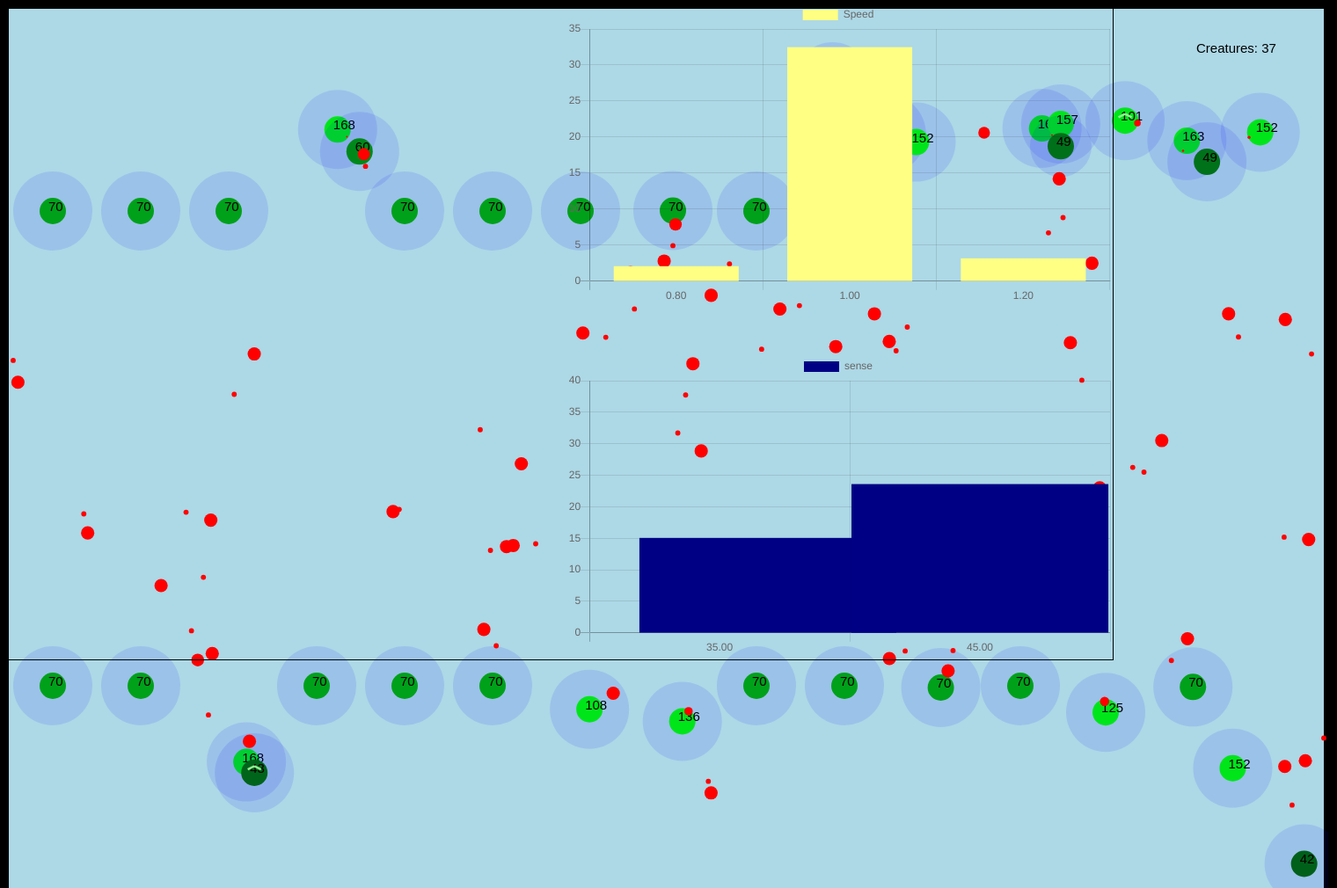
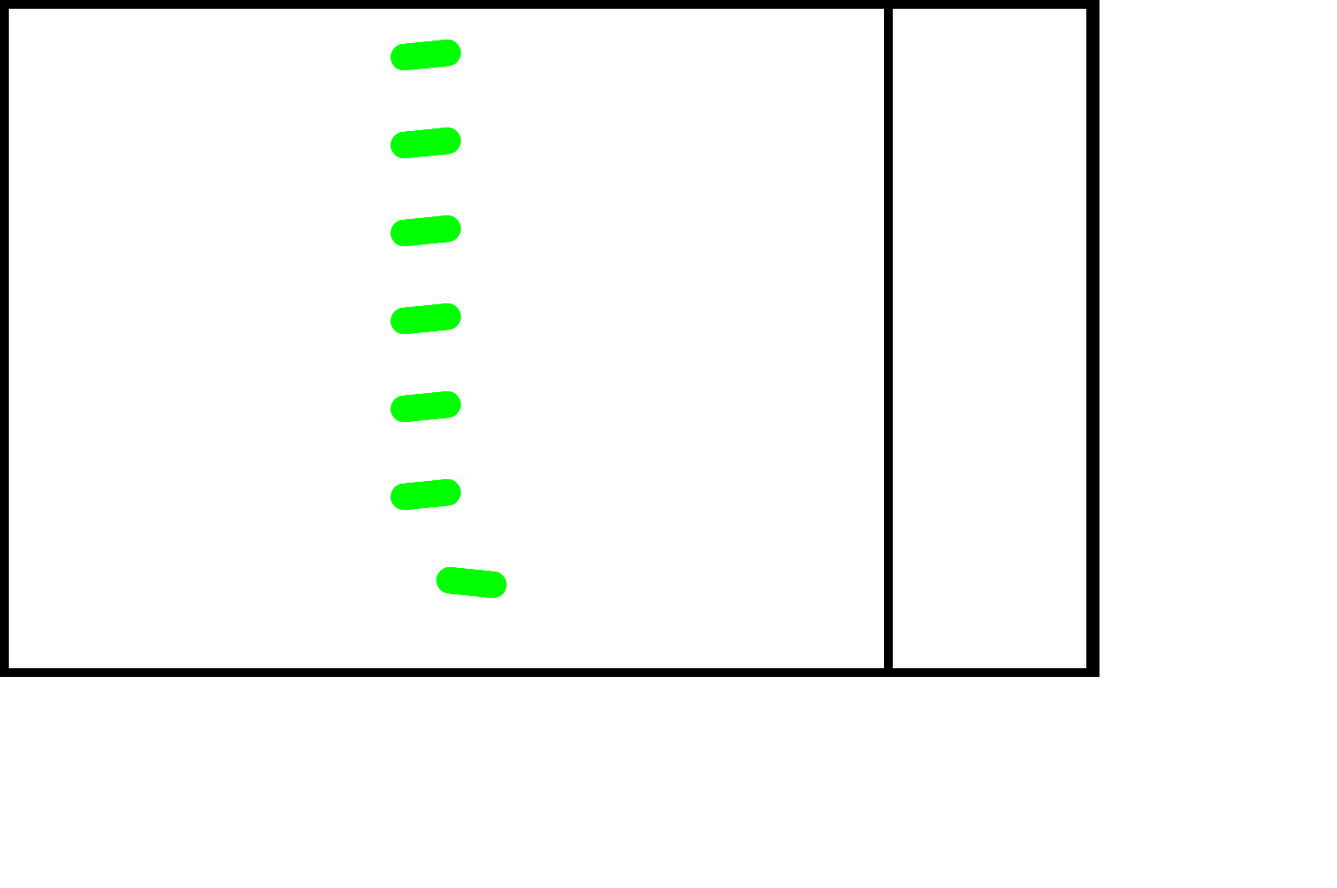
Before and after one commit to tommy-couzens/primer-inspired-animations, a plain HTML site: page natural-selection/index.html in a window 1280 px wide. Shown: the whole page at 88% size, 1520 px wide, since content can reach past the window. After the commit the page ends 800 px from the top, so only its background shows below. Drawn offline with nearby package versions, Linux system fonts and the light colour scheme; animation ran at ten frames a second.

Commit message:
got it to do some real machine learning with neat! realised in the process I shouldn't use neat

```diff
--- /dev/null
+++ b/natural-selection/NEAT.js
@@ -0,0 +1,429 @@
+/*
+	Author: ExtensionShoe
+	Date: 24/06/2019
+	License: MIT
+*/
+
+"use strict";
+
+function NEAT(network, popsize, mutationrate, activationfunc) {
+
+	let fs;
+	if (typeof module !== 'undefined' && typeof module.exports !== 'undefined') fs = require('fs');
+
+	console.time('Creating Network Took: ');
+
+	// Check if constructor has only 1 value assigned meaning we are parsing the network previously exported from export().
+	if (popsize === undefined) {
+		console.log('Parsing...');
+
+		try { // Try to parse the previously exported network.
+			network = JSON.parse(network);
+			if (network.length === 5) { // Check if the length of the parsed array is valid.
+				this.network = network[0];
+				this.popsize = network[1];
+				this.mutationrate = network[2];
+				this.activationfunc = network[3];
+				this.population = network[4];
+			} else {
+				throw "Wrong input length!"; // Self explanatory.
+			}
+		} catch (error) {
+			throw "Parsing the network failed! Did you set the constructor correctly? " + error;
+		}
+
+		console.log('Parsing complete.');
+
+
+	} else {  // If we are creating a network from scratch use all constructor values.
+		this.network = network;
+
+		for (let i = 0; i < this.network.length; i++) { // Check if the network structure is valid.
+			if (this.network[i] === undefined || this.network[i] <= 0) {
+				throw "Invalid network structure!";
+			}
+		}
+
+
+		if (popsize <= 1) { // NEAT algorithm can not work with populations smaller than 1 so we check if that's the case.
+			console.error('Population size must be at least 2!');
+			console.error('Setting population size to 2!');
+			popsize = 2;
+		}
+
+
+		if (activationfunc !== 'sigmoid' && activationfunc !== 'tanh') { // Check if the given activation function is a valid one if not take action.
+			console.error('Invalid activation function has been set!');
+			console.error('Setting activation function to sigmoid!');
+			activationfunc = 'sigmoid';
+		}
+
+		this.popsize = popsize;
+		this.mutationrate = mutationrate;
+		this.population = [];
+		this.activationfunc = activationfunc;
+
+
+		// Generating creatures.
+		for (let y = 0; y < this.popsize; y++) {
+
+			let weights = [];
+			let vals = [];
+			let bias_weights = [];
+
+
+			// Generating random bias neuron weights.
+			for (let i = 0; i < this.network.length - 1; i++) {
+				let temp = [];
+				for (let q = 0; q < this.network[i + 1]; q++) {
+					temp.push((Math.random() * (-1 - 1) + 1));
+				}
+				bias_weights.push(temp);
+			}
+
+
+
+			// Generating random weights.
+			for (let i = 0; i < this.network.length; i++) {
+				if (i !== this.network.length - 1) {
+					let temp = [];
+					for (let q = 0; q < this.network[i]; q++) {
+						let a = [];
+						for (let w = 0; w < this.network[i + 1]; w++) {
+							a.push((Math.random() * (-1 - 1) + 1));
+						}
+						temp.push(a);
+					}
+					weights.push(temp);
+				}
+			}
+
+
+
+			// Set all nodes' value to zeros.
+			for (let i = 0; i < this.network.length; i++) {
+				let a = [];
+				for (let q = 0; q < this.network[i]; q++) {
+					a.push(0);
+				}
+				vals.push(a);
+			}
+
+			// Set temporary values for prediction and fitness for now.
+			let prediction = -1;
+			let fitness = 0;
+			let score = 0;
+
+			// Add the creature to the array.
+			this.population.push([weights, vals, bias_weights, prediction, fitness, score]);
+		}
+	}
+
+	// Initalize the generation count at 0 and initalize this.oldPopulation which is required for crossover to work correctly.
+	this.oldPopulation = [];
+	this.generation = 0;
+
+	console.timeEnd('Creating Network Took: ');
+
+	// Output some information about the network population etc. on the console.
+	console.log('Network Created: ' + '\n' + 'Network Configuration: ' + this.network + '\n' + 'Population Size: ' + this.popsize + '\n' + 'Mutation Rate: ' + this.mutationrate + '\n' + 'Activation Function: ' + this.activationfunc);
+
+
+
+	// Setting the specified creature's input node values.
+	this.setInputs = function (input, index) {
+		if (this.population[index][1][0].length === input.length) {
+			this.population[index][1][0] = input;
+		} else {
+			console.log('invalid input array length!');
+		}
+	}
+
+
+
+	// Updates all creatures output layers.
+	this.predict = function () {
+
+		// Setting all layer's values to 0 except input layer's.
+		for (var p = 0; p < this.popsize; p++) {
+			for (let i = 1; i < this.network.length; i++) {
+				for (let q = 0; q < this.network[i]; q++) {
+					this.population[p][1][i][q] = 0;
+				}
+			}
+		}
+
+
+
+		for (let p = 0; p < this.popsize; p++) { // Go through every creature.
+			for (let layer = 1; layer < this.network.length; layer++) { // Go through every layers from 1 to the last one.
+				for (let lnode = 0; lnode < this.network[layer]; lnode++) { // Go through every node.
+					for (let inode = 0; inode < this.network[layer - 1]; inode++) { // Go through every node from the last layer.
+						this.population[p][1][layer][lnode] += (this.population[p][1][layer - 1][inode] * this.population[p][0][layer - 1][inode][lnode]);
+					}
+					this.population[p][1][layer][lnode] += this.population[p][2][layer - 1][lnode];
+					if (this.activationfunc === 'sigmoid') { // Applying sigmoid activation function.
+						this.population[p][1][layer][lnode] = 1 / (1 + Math.exp(-this.population[p][1][layer][lnode]));
+					} else if (this.activationfunc === 'tanh') { // Applying tanh activation function.
+						this.population[p][1][layer][lnode] = Math.tanh(this.population[p][1][layer][lnode]);
+					}
+				}
+			}
+		}
+
+
+
+		// Select creatures choice of action using softmax on the output layer.
+		for (let i = 0; i < this.popsize; i++) {
+			this.population[i][3] = this.indexOfMax(this.softmax(this.population[i][1][this.population[i][1].length - 1]));
+		}
+	}
+
+
+	// Mutates every creatures every gene according to the mutation rate.
+	this.mutate = function () {
+		// Go through every creature's every weight and randomly change them to a random value.
+		for (let i = 0; i < this.popsize; i++) {
+			for (let q = 0; q < this.population[i][0].length; q++) {
+				for (let w = 0; w < this.population[i][0][q].length; w++) {
+					for (let e = 0; e < this.population[i][0][q][w].length; e++) {
+						if (Math.random() <= this.mutationrate) {
+							this.population[i][0][q][w][e] = (Math.random() * (-1 - 1) + 1);
+						}
+					}
+				}
+			}
+		}
+
+		for (let i = 0; i < this.popsize; i++) {
+			for (let q = 0; q < this.population[i][2].length; q++) {
+				for (let w = 0; w < this.population[i][2][q].legth; w++) {
+					if (Math.random() <= this.mutationrate) {
+						this.population[i][2][q][w] = (Math.random() * (-1 - 1) + 1);
+					}
+				}
+			}
+		}
+	}
+
+
+
+
+	// Evaluate every creature based on their fitness and return one.
+	this.selectOne = function () {
+
+		// Normalize all creatures' fitness values.
+		let sum = 0;
+		for (let i = 0; i < this.popsize; i++) {
+			sum += this.oldPopulation[i][5] * this.oldPopulation[i][5];
+		}
+
+
+		for (let i = 0; i < this.popsize; i++) {
+			this.oldPopulation[i][4] = ((this.oldPopulation[i][5] * this.oldPopulation[i][5]) / sum);
+			this.population[i][4] = ((this.oldPopulation[i][5] * this.oldPopulation[i][5]) / sum);
+		}
+
+		// Randomly select a creature based on its fitness.
+		let index = 0;
+		let r = Math.random();
+
+		while (r > 0) {
+			r -= this.oldPopulation[index][4];
+			index++;
+		}
+		index--;
+
+
+		// Return a copy of the creature.
+		return JSON.parse(JSON.stringify(this.oldPopulation[index]));
+	}
+
+
+
+	// Update every creatures genes with the genes from 2 randomly selected parent creatures based on their fitness.
+	this.crossover = function () {
+		this.oldPopulation = JSON.parse(JSON.stringify(this.population));
+		for (let i = 0; i < this.popsize; i++) {
+			let parentA = this.selectOne();
+			let parentB = this.selectOne();
+			let dnaA = parentA[0];
+			let dnaB = parentB[0];
+			let dnaA_bias = parentA[2];
+			let dnaB_bias = parentB[2];
+			let newDNA = [];
+			let newDNA_bias = [];
+
+			// Do crossover on normal nodes' weights.
+			for (let q = 0; q < dnaA.length; q++) {
+				newDNA.push([]);
+				for (let w = 0; w < dnaA[q].length; w++) {
+					newDNA[q].push([]);
+					for (let e = 0; e < dnaA[q][w].length; e++) {
+						if (Math.random() < 0.5) newDNA[q][w][e] = dnaA[q][w][e];
+						else newDNA[q][w][e] = dnaB[q][w][e];
+					}
+				}
+			}
+
+			// Do crossover on bias nodes' weights.
+			for (let q = 0; q < dnaA_bias.length; q++) {
+				newDNA_bias.push([]);
+				for (let w = 0; w < dnaA_bias[q].length; w++) {
+					if (Math.random() < 0.5) newDNA_bias[q][w] = dnaA_bias[q][w];
+					else newDNA_bias[q][w] = dnaB_bias[q][w];
+				}
+			}
+			this.population[i][0] = JSON.parse(JSON.stringify(newDNA));
+			this.population[i][2] = JSON.parse(JSON.stringify(newDNA_bias));
+		}
+	}
+
+
+	// Remove creature indexed as "index".
+	this.removeCreature = function (index) {
+		this.population.splice(index, 1);
+	}
+
+
+	// Adds a creature to the this.population array. If declared sets it's weights.
+	this.addCreature = function (weight = [], bias_weight = []) {
+		// Set all node's values to 0.
+		let vals = [];
+		for (let i = 0; i < this.network.length; i++) {
+			let a = [];
+			for (let q = 0; q < this.network[i]; q++) {
+				a.push(0);
+			}
+			vals.push(a);
+		}
+
+		if (weights.length === 0) {
+			// Generating random bias neuron weights.
+			let bias_weights = [];
+			for (let i = 0; i < this.network.length - 1; i++) {
+				let temp = [];
+				for (let q = 0; q < this.network[i + 1]; q++) {
+					temp.push((Math.random() * (-1 - 1) + 1));
+				}
+				bias_weights.push(temp);
+			}
+
+			// Generating random weights.
+			let weights = [];
+			for (let i = 0; i < this.network.length; i++) {
+				if (i !== this.network.length - 1) {
+					let temp = [];
+					for (let q = 0; q < this.network[i]; q++) {
+						let a = [];
+						for (let w = 0; w < this.network[i + 1]; w++) {
+							a.push((Math.random() * (-1 - 1) + 1));
+						}
+						temp.push(a);
+					}
+					weights.push(temp);
+				}
+			}
+			this.population.push([weights, vals, bias_weights, -1, 0, 0]);
+		} else {
+			this.population.push([weight, vals, bias_weight, -1, 0, 0]);
+		}
+	}
+
+
+
+	// Returns the index of the best creature from the last generation.
+	this.bestCreature = function () {
+		let maxFitness = -Infinity;
+		let index = 0;
+		for (let i = 0; i < this.popsize; i++) {
+			if (this.population[i][4] > maxFitness) {
+				index = i;
+				maxFitness = this.population[i][4];
+			}
+		}
+		return index;
+	}
+
+
+
+	// Returns a random integer value so we can select a random parent from the mating pool or select a random gene etc.
+	this.getRandomInt = function (min, max) {
+		min = Math.ceil(min);
+		max = Math.floor(max);
+		return Math.floor(Math.random() * (max - min + 1)) + min;
+	}
+
+
+
+	// Sets the fitness value of the creature indexed as: index.
+	this.setFitness = function (fitness, index) {
+		this.population[index][5] = fitness;
+	}
+
+
+	// Return the creature indexed as 'index' desicion.
+	this.desicion = function (index) {
+		return this.population[index][3];
+	}
+
+
+
+	// Takes an array and returns their values between 0 and 1. We use this algorithm in the output layer of every creature.
+	this.softmax = function (arr) {
+		return arr.map(function (value, index) {
+			return Math.exp(value) / arr.map(function (y) { return Math.exp(y) }).reduce(function (a, b) { return a + b })
+		});
+	}
+
+
+
+	// Returns the index value of the highest value in an array.
+	this.indexOfMax = function (arr) {
+		if (arr.length === 0) {
+			return -1;
+		}
+		let max = arr[0];
+		let maxIndex = 0;
+		for (let i = 1; i < arr.length; i++) {
+			if (arr[i] > max) {
+				maxIndex = i;
+				max = arr[i];
+			}
+		}
+		return maxIndex;
+	}
+
+	// Does 1 generation rapidly.
+	this.doGen = function () {
+		this.crossover();
+		this.mutate();
+		this.generation++;
+		console.log('Generation: ' + this.generation);
+	}
+
+
+	// Exports the current state of the NEAT instance so we can parse it and use it for later training.
+	this.exportNet = function () {
+		if (typeof module !== 'undefined' && typeof module.exports !== 'undefined') { // Check for Node.js if so use fs to write the net.
+			fs.writeFile("./net.json", JSON.stringify([this.network, this.popsize, this.mutationrate, this.activationfunc, this.population]), function (err) {
+				if (err) {
+					return console.log(err);
+				}
+				console.log("The file was saved!");
+			});
+		} else { // If using browser download the file.
+			let a = document.createElement("a");
+			let file = new Blob([JSON.stringify([this.network, this.popsize, this.mutationrate, this.activationfunc, this.population])], { type: 'text/plain' });
+			a.href = URL.createObjectURL(file);
+			a.download = 'net.json';
+			a.click();
+		}
+	}
+}
+
+
+if (typeof module !== 'undefined' && typeof module.exports !== 'undefined') // Export the module if using Node.js
+	module.exports = NEAT;
+else // If using JavaScript.
+	window.NEAT = NEAT;
--- a/natural-selection/canvas.js
+++ b/natural-selection/canvas.js
@@ -3,12 +3,13 @@ var canvas = document.getElementById("canvas");
 var ctx = canvas.getContext("2d");
 
 // Set canvas to left half the size of the screen
-canvas.width = window.innerWidth/2 - 50
+// canvas.width = window.innerWidth/2 - 50
+canvas.width = window.innerWidth - 50
 canvas.height = window.innerHeight -50
 
 // Bigger  canvas
-canvas.width = 1500
-canvas.height = 1000
+// canvas.width = 1500
+// canvas.height = 1000
 
 // Smaller  canvas
 // canvas.width = 100
--- a/natural-selection/chart.js
+++ b/natural-selection/chart.js
@@ -6,82 +6,82 @@ var speedtx = speedCanvas.getContext("2d");
 speedCanvas.width = window.innerWidth/2 - 50
 speedCanvas.height = window.innerHeight/2 -50
 
-const speedData1 = {
-    labels: ["1.00"],
-    datasets: [{
-        label: 'Speed',
-        backgroundColor: 'rgb(255, 255, 132)',
-        borderColor: 'rgb(0, 0, 0)',
-        data: [8]
-    }]
-}
-const speedChart = new Chart(speedtx, {
-    // The type of chart we want to create
-    type: 'bar',
+// const speedData1 = {
+//     labels: ["1.00"],
+//     datasets: [{
+//         label: 'Speed',
+//         backgroundColor: 'rgb(255, 255, 132)',
+//         borderColor: 'rgb(0, 0, 0)',
+//         data: [8]
+//     }]
+// }
+// const speedChart = new Chart(speedtx, {
+//     // The type of chart we want to create
+//     type: 'bar',
 
-    // The data for our dataset
-    data: speedData1,
+//     // The data for our dataset
+//     data: speedData1,
 
-    // Configuration options go here
-    options: {
-        layout: {
-            padding: {
-                left: window.innerWidth/2,
-                right: 0,
-                top: 0,
-                bottom: window.innerHeight/2,
-            }
-        },
-        scales: {
-            yAxes: [{
-                ticks: {
-                    beginAtZero: true
-                }
-            }]
-        }
-    }
-});
+//     // Configuration options go here
+//     options: {
+//         layout: {
+//             padding: {
+//                 left: window.innerWidth/2,
+//                 right: 0,
+//                 top: 0,
+//                 bottom: window.innerHeight/2,
+//             }
+//         },
+//         scales: {
+//             yAxes: [{
+//                 ticks: {
+//                     beginAtZero: true
+//                 }
+//             }]
+//         }
+//     }
+// });
 
-// Define canvas object
-var senseCanvas = document.getElementById("senseChart");
-var sensetx = senseCanvas.getContext("2d");
+// // Define canvas object
+// var senseCanvas = document.getElementById("senseChart");
+// var sensetx = senseCanvas.getContext("2d");
 
-// Set canvas to left half the size of the screen
-senseCanvas.width = window.innerWidth/2 - 50
-senseCanvas.height = window.innerHeight/2 -50
+// // Set canvas to left half the size of the screen
+// senseCanvas.width = window.innerWidth/2 - 50
+// senseCanvas.height = window.innerHeight/2 -50
 
-const senseData1 = {
-    labels: ["1.00"],
-    datasets: [{
-        label: 'sense',
-        backgroundColor: 'rgb(0, 0, 132)',
-        borderColor: 'rgb(0, 0, 0)',
-        data: [8]
-    }]
-}
-const senseChart = new Chart(sensetx, {
-    // The type of chart we want to create
-    type: 'bar',
+// const senseData1 = {
+//     labels: ["1.00"],
+//     datasets: [{
+//         label: 'sense',
+//         backgroundColor: 'rgb(0, 0, 132)',
+//         borderColor: 'rgb(0, 0, 0)',
+//         data: [8]
+//     }]
+// }
+// const senseChart = new Chart(sensetx, {
+//     // The type of chart we want to create
+//     type: 'bar',
 
-    // The data for our dataset
-    data: senseData1,
+//     // The data for our dataset
+//     data: senseData1,
 
-    // Configuration options go here
-    options: {
-        layout: {
-            padding: {
-                left: window.innerWidth/2,
-                right: 0,
-                top: window.innerHeight/2,
-                bottom: 0,
-            }
-        },
-        scales: {
-            yAxes: [{
-                ticks: {
-                    beginAtZero: true
-                }
-            }]
-        }
-    }
-});
+//     // Configuration options go here
+//     options: {
+//         layout: {
+//             padding: {
+//                 left: window.innerWidth/2,
+//                 right: 0,
+//                 top: window.innerHeight/2,
+//                 bottom: 0,
+//             }
+//         },
+//         scales: {
+//             yAxes: [{
+//                 ticks: {
+//                     beginAtZero: true
+//                 }
+//             }]
+//         }
+//     }
+// });
--- a/natural-selection/index.html
+++ b/natural-selection/index.html
@@ -3,8 +3,8 @@
 <head>
 	<title>natural selection</title>
 	<canvas id="canvas" style="position: absolute; top: 0; left: 0; border:1px solid #000000;"></canvas>
-	<canvas id="speedChart" style="position: absolute; top: 0; left: 0; border:1px solid #000000;"></canvas>
-	<canvas id="senseChart" style="position: absolute; top: 0; left: 0; border:1px solid #000000;"></canvas>
+	<canvas id="speedChart" style="position: absolute; top: 0; left: 0"></canvas>
+	<canvas id="senseChart" style="position: absolute; top: 0; left: 0"></canvas>
 
 	<script src="../geometry.js"></script>
 	<script src="../Vectors.js"></script>
@@ -26,13 +26,17 @@
 <script src="https://cdn.jsdelivr.net/npm/chart.js@2.8.0"></script>
 <script src="chart.js"></script>
 
+<!-- NEAT algorithm I stole from https://www.reddit.com/r/MachineLearning/comments/c87iqm/p_a_javascript_library_implementing_the_neat/ -->
+<script src="NEAT.js"></script>
+<script src="my_neat.js"></script>
+
 <script>
 
-let creatures1 = []
-for (let x = 50; x < map.width; x+= 100) {
-	creatures1.push(new Creature(new Vector(x, 50), new Vector(0, 1) ) )
-	creatures1.push(new Creature(new Vector(x, map.height - 50), new Vector(0, -1) ) )
-}
+// let creatures1 = []
+// for (let x = 50; x < map.width; x+= 100) {
+// 	creatures1.push(new Creature(new Vector(x, 50), new Vector(0, 1) ) )
+// 	creatures1.push(new Creature(new Vector(x, map.height - 50), new Vector(0, -1) ) )
+// }
 
 // creatures1.push(new Creature(new Vector(50, 50), new Vector(0, 1), 1 ) )
 // creatures1.push(new Creature(new Vector(250, 50), new Vector(0, 1), 1 ) )
@@ -48,7 +52,9 @@ drawDividerLine()
 epoch = epochArray[epochArray.length - 1]
 
 // Use this as a function
-function setup() {}
+function setup() {
+	// drawGraphs()
+}
 
 const countMap = (array) => {
 	return new Map([...new Set(array)].map(x => [x, array.filter(y => y ==x).length]).sort())
@@ -80,7 +86,7 @@ function run() {
 	const aliveCreatures = epoch.creatures.filter(creature => creature.energy > 0)
 	const hungryCreatures = aliveCreatures.filter(creature => creature.foodEaten < 2)
 
-	updateGraph(hungryCreatures)
+	// updateGraph(hungryCreatures)
 
 	hungryCreatures.forEach(creature => {
 		creature.replicationTimer-- // Should probably do this per second and not per frame
@@ -124,5 +130,5 @@ function run() {
 	requestAnimationFrame(run);
 }
 
-run();
+// run();
 </script>
--- /dev/null
+++ b/natural-selection/my_neat.js
@@ -0,0 +1,84 @@
+function rgb(r, g, b){
+    return "rgb("+r+","+g+","+b+")";
+  }
+
+creatures1 = []
+for (let y = 50; y < map.height; y+= 100) {
+	creatures1.push(new Creature(new Vector(500,y), new Vector(0, 1) ) )
+	// creatures1.push(new Creature(new Vector(x, map.height - 50), new Vector(0, -1) ) )
+}
+
+let TOTAL = creatures1.length
+
+let MARKER = 1000
+line(MARKER, 0, MARKER, canvas.height)
+
+const inputs = (creature) => {
+    return [creature.position.x, creature.position.y]
+}
+
+const score = (creature) => {
+    return MARKER - creature
+}
+
+let neat;
+// function setup() {
+neat = new NEAT([2, 2], TOTAL, .005, "tanh");
+// }
+
+for (let i = 0; i < TOTAL; i++) {
+    neat.setInputs(inputs(creatures1[i]), i);
+  }
+
+neat.predict()
+
+for (let i = 0; i < TOTAL; i++) {
+    if (neat.desicion(i) === 1) {
+        creatures1[i].velocity.x = 1
+        creatures1[i].velocity.y = 0.1
+      } else {
+        creatures1[i].velocity.x = -1
+        creatures1[i].velocity.y = 0.1
+      }
+  }
+
+function setScore(creatures) {
+    for (let i = 0; i < TOTAL; i++) {
+        neat.setFitness(creatures[i].position.x, i);
+      }
+}
+
+let count = 60
+function run1() {
+
+    for (const creature of creatures1) {
+        // wipeScreen()
+        creature.position.add(creature.velocity)
+        creature.draw()
+    }
+    if (count <= 0) {
+        console.log("hello")
+        count = 60
+        setScore(creatures1)
+        neat.doGen()
+
+        for (let i = 0; i < TOTAL; i++) {
+            neat.setInputs(inputs(creatures1[i]), i);
+          }
+        neat.predict()
+
+        for (let i = 0; i < TOTAL; i++) {
+            if (neat.desicion(i) === 1) {
+                creatures1[i].velocity.x = 1
+                creatures1[i].velocity.y = 0
+              } else {
+                creatures1[i].velocity.x = -1
+                creatures1[i].velocity.y = 0
+              }
+          }
+    }
+    count--
+    requestAnimationFrame(run1);
+}
+
+run1()
```
Also changed, not shown: natural-selection/readme.md.
